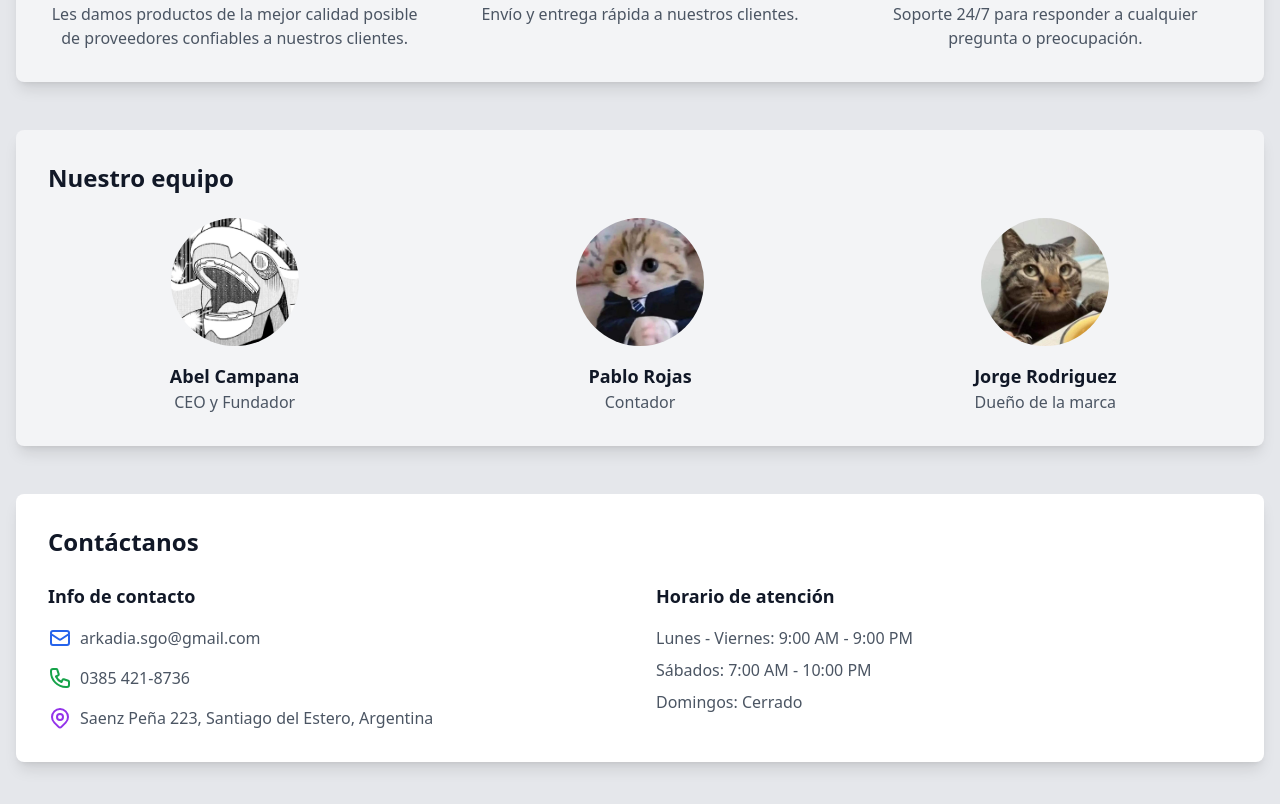
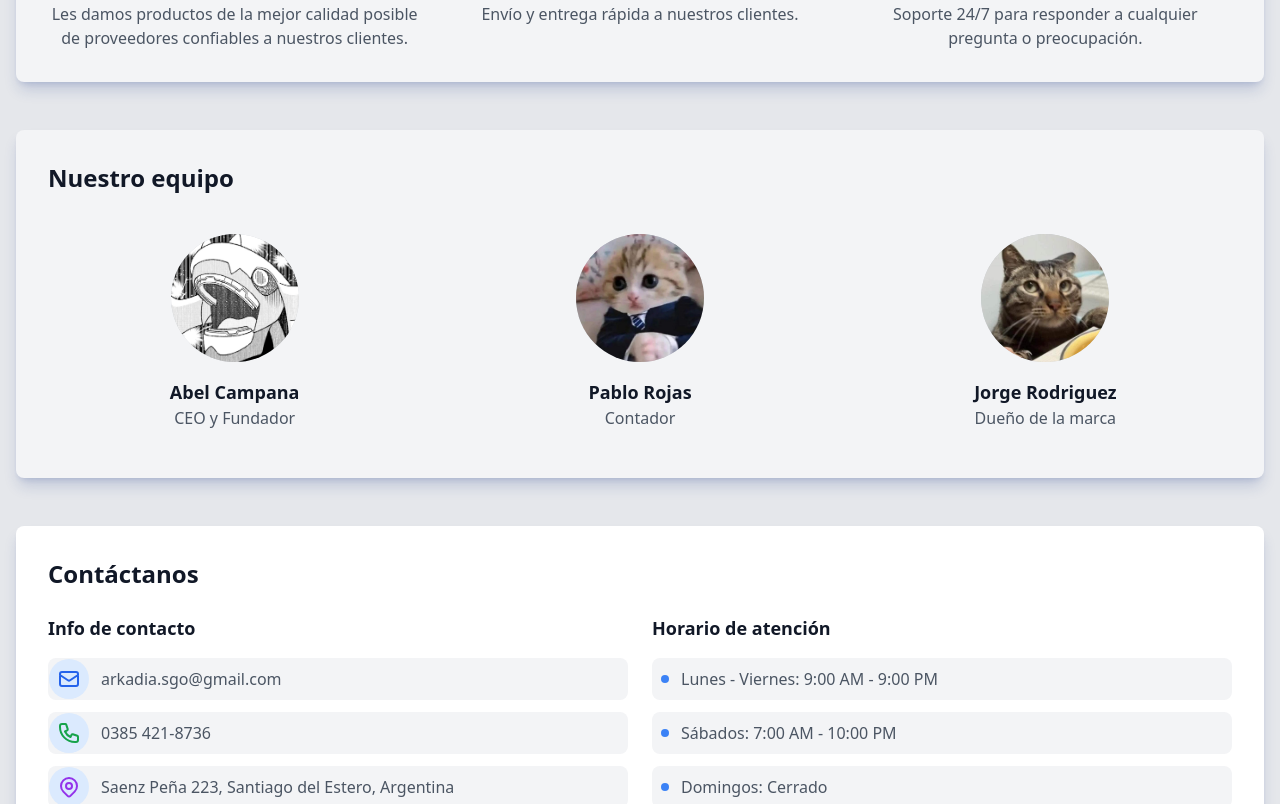
Before and after one commit to AbelX18/E-commerce_frontend, a React (Vite) app: page /about in a window 1280 px wide. Shown: the part 500-1304 px from the top of the page. Built offline with nearby package versions, Linux system fonts and the light colour scheme; no server answers.

Commit message:
Improved about.tsx style

```diff
--- a/src/data/contact.tsx
+++ b/src/data/contact.tsx
@@ -8,7 +8,7 @@ interface ContactInfo {
 export const contactInfo: ContactInfo[] = [
     {
         icon: (
-        <svg xmlns="http://www.w3.org/2000/svg" className="h-6 w-6 mr-2 text-blue-600" fill="none" viewBox="0 0 24 24" stroke="currentColor">
+        <svg xmlns="http://www.w3.org/2000/svg" className="h-6 w-6 text-blue-600" fill="none" viewBox="0 0 24 24" stroke="currentColor">
             <path strokeLinecap="round" strokeLinejoin="round" strokeWidth={2} d="M3 8l7.89 5.26a2 2 0 002.22 0L21 8M5 19h14a2 2 0 002-2V7a2 2 0 00-2-2H5a2 2 0 00-2 2v10a2 2 0 002 2z" />
         </svg>
         ),
@@ -16,7 +16,7 @@ export const contactInfo: ContactInfo[] = [
     },
     {
         icon: (
-        <svg xmlns="http://www.w3.org/2000/svg" className="h-6 w-6 mr-2 text-green-600" fill="none" viewBox="0 0 24 24" stroke="currentColor">
+        <svg xmlns="http://www.w3.org/2000/svg" className="h-6 w-6 text-green-600" fill="none" viewBox="0 0 24 24" stroke="currentColor">
             <path strokeLinecap="round" strokeLinejoin="round" strokeWidth={2} d="M3 5a2 2 0 012-2h3.28a1 1 0 01.948.684l1.498 4.493a1 1 0 01-.502 1.21l-2.257 1.13a11.042 11.042 0 005.516 5.516l1.13-2.257a1 1 0 011.21-.502l4.493 1.498a1 1 0 01.684.949V19a2 2 0 01-2 2h-1C9.716 21 3 14.284 3 6V5z" />
         </svg>
         ),
@@ -24,7 +24,7 @@ export const contactInfo: ContactInfo[] = [
     },
     {
         icon: (
-        <svg xmlns="http://www.w3.org/2000/svg" className="h-6 w-6 mr-2 text-purple-600" fill="none" viewBox="0 0 24 24" stroke="currentColor">
+        <svg xmlns="http://www.w3.org/2000/svg" className="h-6 w-6 text-purple-600" fill="none" viewBox="0 0 24 24" stroke="currentColor">
             <path strokeLinecap="round" strokeLinejoin="round" strokeWidth={2} d="M17.657 16.657L13.414 20.9a1.998 1.998 0 01-2.827 0l-4.244-4.243a8 8 0 1111.314 0z" />
             <path strokeLinecap="round" strokeLinejoin="round" strokeWidth={2} d="M15 11a3 3 0 11-6 0 3 3 0 016 0z" />
         </svg>
--- a/src/pages/About.tsx
+++ b/src/pages/About.tsx
@@ -1,8 +1,13 @@
 import { motion } from 'framer-motion';
 import { features } from '../data/about';
 import { contactInfo } from '../data/contact';
+import { clsx } from 'clsx';
+import { ThemeContext } from '../context/ThemeProvider';
+import { useContext } from 'react';
 
 const About = () => {
+  const { darkMode } = useContext(ThemeContext);
+
   return (
     <div className="min-h-screen bg-gray-200 dark:bg-[#111014] py-12 transition-colors">
       <div className="container mx-auto px-4">
@@ -23,7 +28,10 @@ const About = () => {
           initial={{ opacity: 0, y: 20 }}
           animate={{ opacity: 1, y: 0 }}
           transition={{ duration: 0.5, delay: 0.2 }}
-          className="bg-gray-100 dark:bg-gray-800 rounded-lg shadow-lg p-8 mb-12 transition-colors"
+          className={clsx(
+            "bg-gray-100 dark:bg-gray-800 rounded-lg p-8 mb-12 transition-colors",
+            darkMode ? "shadow-lg shadow-red-900/30" : "shadow-lg shadow-blue-900/20"
+          )}
         >
           <h2 className="text-2xl font-bold text-gray-900 dark:text-white mb-6">Nuestro objetivo</h2>
 
@@ -45,7 +53,10 @@ const About = () => {
           initial={{ opacity: 0, y: 20 }}
           animate={{ opacity: 1, y: 0 }}
           transition={{ duration: 0.5, delay: 0.4 }}
-          className="bg-gray-100 dark:bg-gray-800 rounded-lg shadow-lg p-8 mb-12 transition-colors"
+          className={clsx(
+            "bg-gray-100 dark:bg-gray-800 rounded-lg p-8 mb-12 transition-colors",
+            darkMode ? "shadow-lg shadow-red-900/30" : "shadow-lg shadow-blue-900/20"
+          )}
         >
           <h2 className="text-2xl font-bold text-gray-900 dark:text-white mb-6">
             Nuestro equipo
@@ -56,8 +67,14 @@ const About = () => {
               { name: "Pablo Rojas", role: "Contador", img: "src/test/flat,750x,075,f-pad,750x1000,f8f8f8.jpg" },
               { name: "Jorge Rodriguez", role: "Dueño de la marca", img: "src/test/f59363424.jpg" },
             ].map((member, index) => (
-              <div key={index} className="text-center">
-                <div className="w-32 h-32 rounded-full bg-gray-300 dark:bg-gray-700 mx-auto mb-4 overflow-hidden">
+              <div
+                key={index}
+                className={clsx(
+                  "text-center p-4 rounded-lg transition-all",
+                  darkMode ? "hover:shadow-md hover:shadow-red-900/40" : "hover:shadow-md hover:shadow-blue-900/30"
+                )}
+              >
+                <div className="w-32 h-32 rounded-full bg-gray-300 dark:bg-gray-700 mx-auto mb-4 overflow-hidden shadow-inner">
                   <img
                     src={member.img}
                     alt="Team Member"
@@ -76,27 +93,78 @@ const About = () => {
           initial={{ opacity: 0, y: 20 }}
           animate={{ opacity: 1, y: 0 }}
           transition={{ duration: 0.5, delay: 0.6 }}
-          className="bg-white dark:bg-gray-800 rounded-lg shadow-lg p-8 transition-colors"
+          className={clsx(
+            "bg-white dark:bg-gray-800 rounded-lg p-8 transition-colors",
+            darkMode ? "shadow-lg shadow-red-900/30" : "shadow-lg shadow-blue-900/20"
+          )}
         >
           <h2 className="text-2xl font-bold text-gray-900 dark:text-white mb-6">Contáctanos</h2>
-          <div className="grid md:grid-cols-2 gap-8">
+          <div className="grid md:grid-cols-2 gap-6">
             <div>
               <h3 className="text-lg font-semibold text-gray-900 dark:text-white mb-4">Info de contacto</h3>
-              <div className="space-y-4">
+              <div className="space-y-3">
                 {contactInfo.map((item, index) => (
-                  <p key={index} className="flex items-center text-gray-600 dark:text-gray-300">
-                    {item.icon}
-                    {item.text}
-                  </p>
+                  <div
+                    key={index}
+                    className={clsx(
+                      "flex items-center rounded-lg transition-all duration-300",
+                      "hover:shadow-md hover:-translate-y-1",
+                      darkMode
+                        ? "hover:shadow-red-900/40 bg-gray-700/30 hover:bg-gray-700/50"
+                        : "hover:shadow-blue-900/30 bg-gray-100 hover:bg-gray-200",
+                      "border border-transparent hover:border-opacity-30",
+                      darkMode ? "hover:border-red-500" : "hover:border-blue-500"
+                    )}
+                  >
+                    <div className={clsx(
+                      "p-2 rounded-full mr-3",
+                      darkMode ? "bg-red-900/30 text-red-400" : "bg-blue-100 text-blue-600"
+                    )}>
+                      {item.icon}
+                    </div>
+                    <p className={clsx(
+                      "text-medium",
+                      darkMode ? "text-gray-300" : "text-gray-600"
+                    )}>
+                      {item.text}
+                    </p>
+                  </div>
                 ))}
               </div>
             </div>
+
             <div>
               <h3 className="text-lg font-semibold text-gray-900 dark:text-white mb-4">Horario de atención</h3>
-              <div className="space-y-2 text-gray-600 dark:text-gray-300">
-                <p>Lunes - Viernes: 9:00 AM - 9:00 PM</p>
-                <p>Sábados: 7:00 AM - 10:00 PM</p>
-                <p>Domingos: Cerrado</p>
+              <div className="space-y-3">
+                {[
+                  "Lunes - Viernes: 9:00 AM - 9:00 PM",
+                  "Sábados: 7:00 AM - 10:00 PM",
+                  "Domingos: Cerrado"
+                ].map((schedule, index) => (
+                  <div
+                    key={index}
+                    className={clsx(
+                      "p-2 rounded-lg transition-all duration-300",
+                      "hover:shadow-md hover:-translate-y-1",
+                      darkMode
+                        ? "hover:shadow-red-900/40 bg-gray-700/30 hover:bg-gray-700/50"
+                        : "hover:shadow-blue-900/30 bg-gray-100 hover:bg-gray-200",
+                      "border border-transparent hover:border-opacity-30",
+                      darkMode ? "hover:border-red-500" : "hover:border-blue-500"
+                    )}
+                  >
+                    <p className={clsx(
+                      "flex items-center",
+                      darkMode ? "text-gray-300" : "text-gray-600"
+                    )}>
+                      <span className={clsx(
+                        "inline-block w-2 h-2 rounded-full mr-3",
+                        darkMode ? "bg-red-500" : "bg-blue-500"
+                      )} />
+                      {schedule}
+                    </p>
+                  </div>
+                ))}
               </div>
             </div>
           </div>
```
